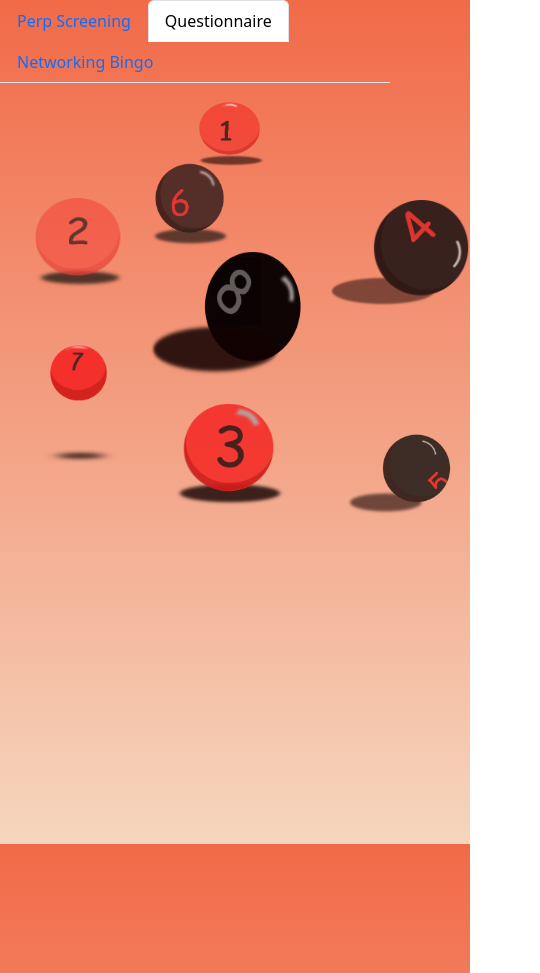
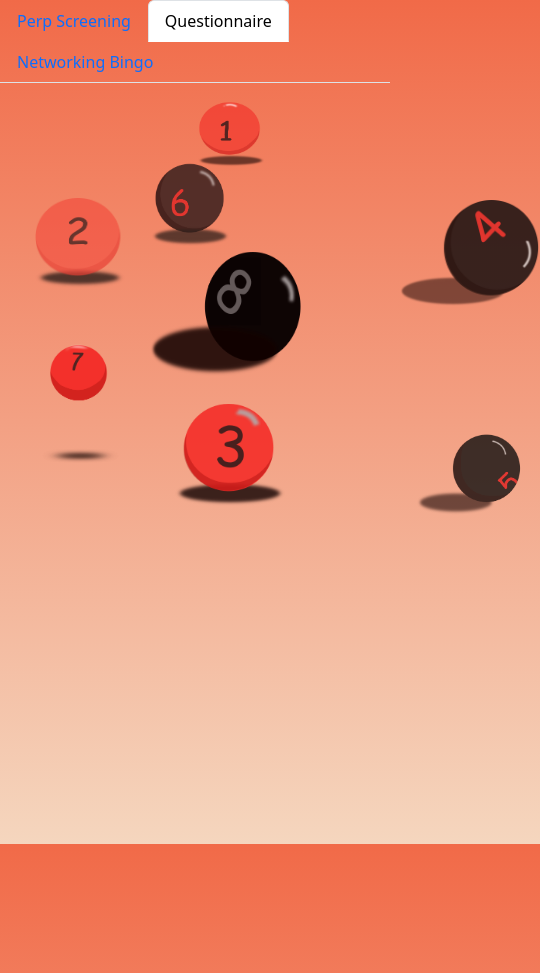
Before and after one commit to Natalies-Angels/love-and-fear, a website: page public/index.html in a window 390 px wide. Shown: the whole page, 540 px wide, since content can reach past the window. Drawn offline with nearby package versions, Linux system fonts and the light colour scheme.

Commit message:
still...

```diff
--- a/public/indexStyle.css
+++ b/public/indexStyle.css
@@ -231,6 +231,6 @@ textarea {
     }
     #button-4, #button-5
     {
-        transform: translateX(10px);
+        transform: translateX(80px);
     }
 }
```
